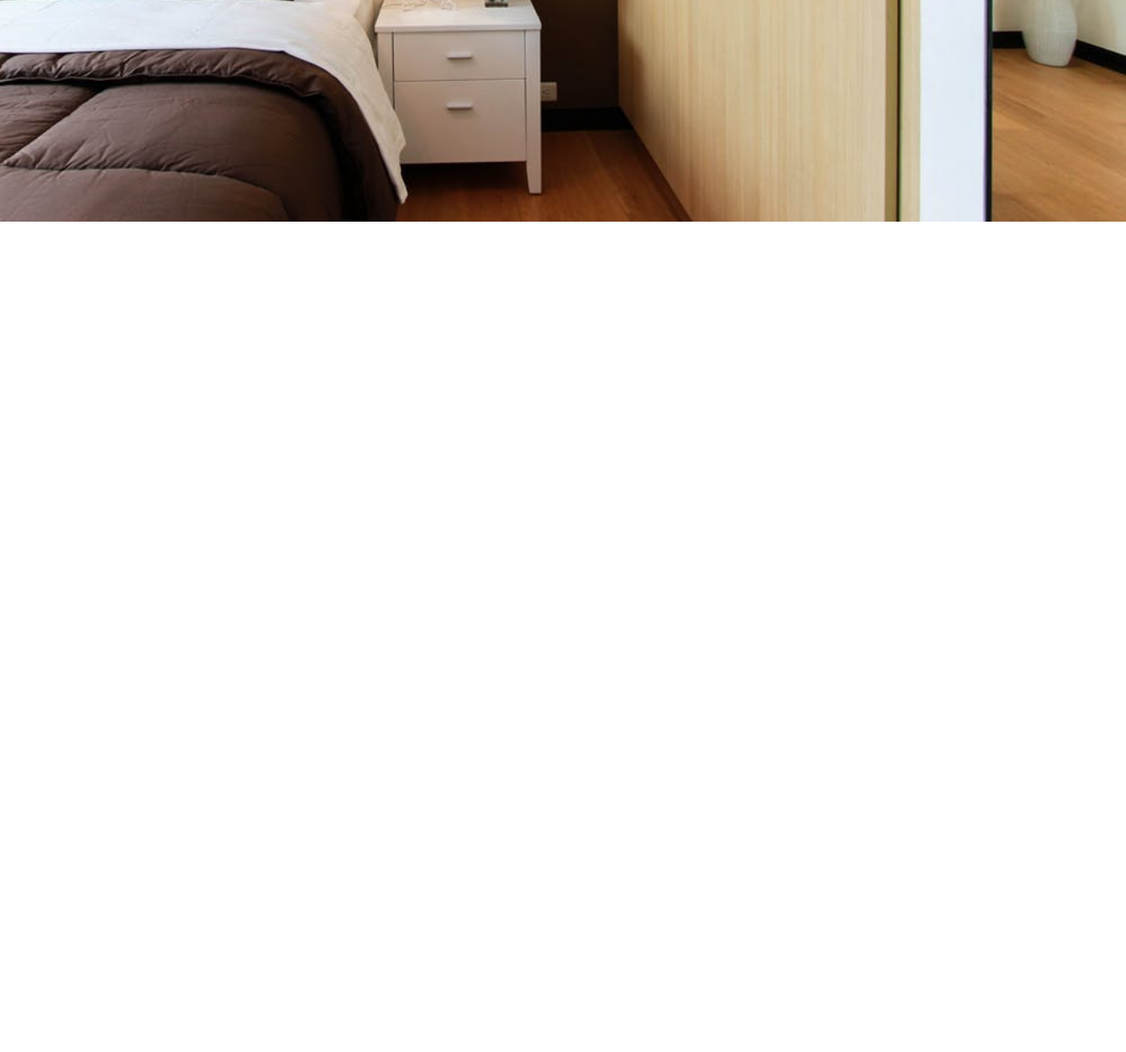
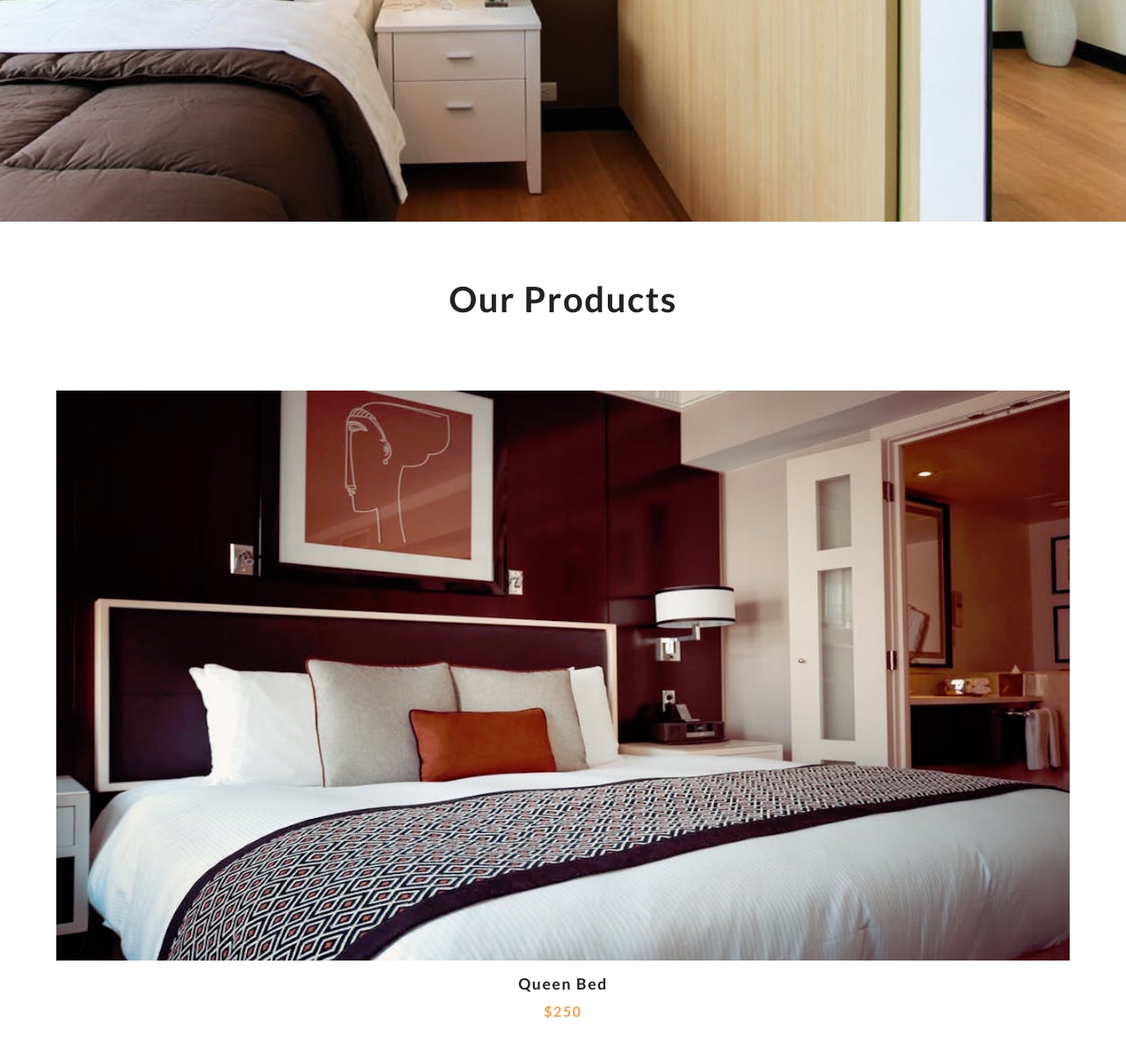
Before and after one commit to axtell5000/furniture-project, a plain HTML site: page index.html in a window 1280 px wide. Shown: the part 548-1744 px from the top of the page at 88% size. Before the commit the page ends 800 px from the top, so only its background shows below. Drawn offline with Linux system fonts and the light colour scheme.

Commit message:
adding html for products

```diff
--- a/index.html
+++ b/index.html
@@ -37,6 +37,33 @@
     </header>
     <!-- end of hero -->
 
+    <!-- products -->
+    <section class="products">
+      <div class="section-title">
+        <h2>our products</h2>
+      </div>
+      <div class="products-center">
+        <!-- single product -->
+        <article class="product">
+          <div class="img-container">
+            <img
+              src="./images/product-1.jpeg"
+              alt="Product 1"
+              class="product-img"
+            />
+            <button class="bag-btn" data-id="1" title="add to bag">
+              <i class="fas fa-shopping-cart"></i>
+              add to bag
+            </button>
+          </div>
+          <h3>queen bed</h3>
+          <h4>$250</h4>
+        </article>
+        <!-- single product ends -->
+      </div>
+    </section>
+    <!-- products end -->
+
     <script src="./js/app.js"></script>
   </body>
 </html>
```
